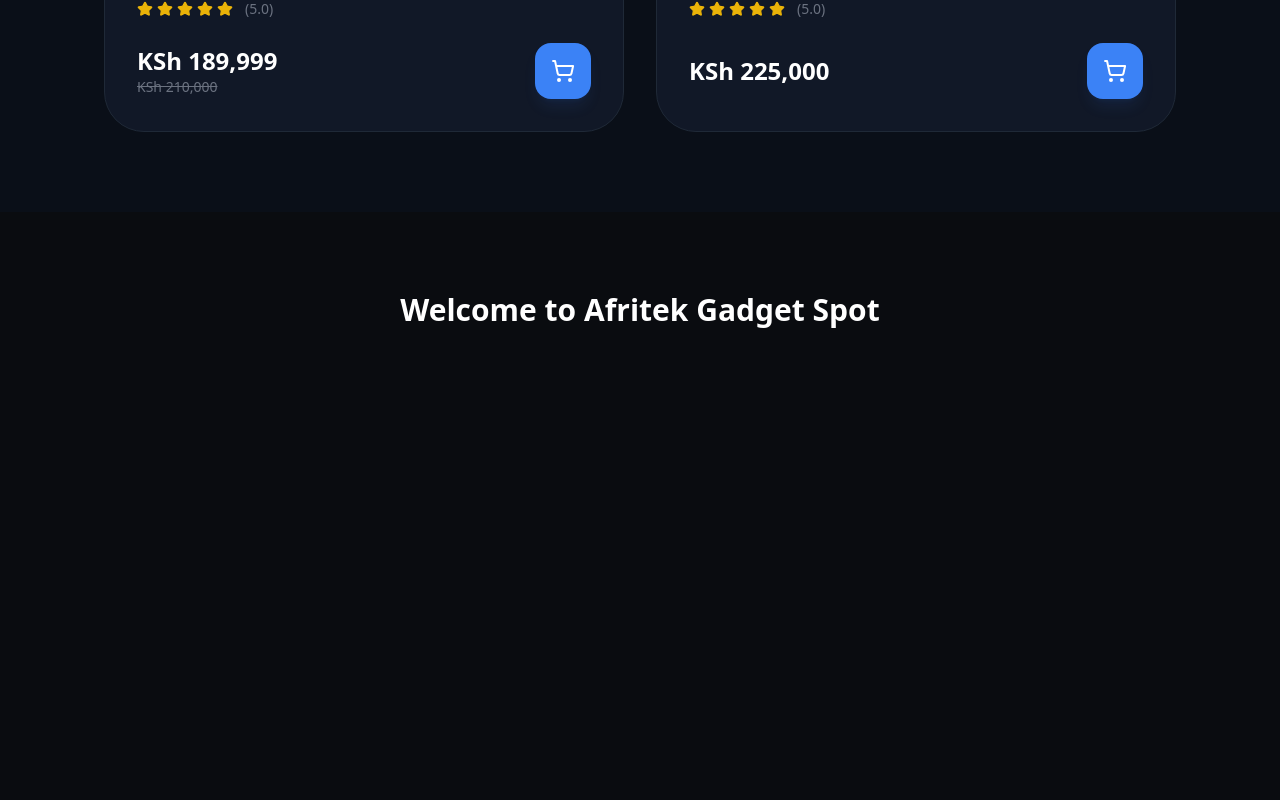
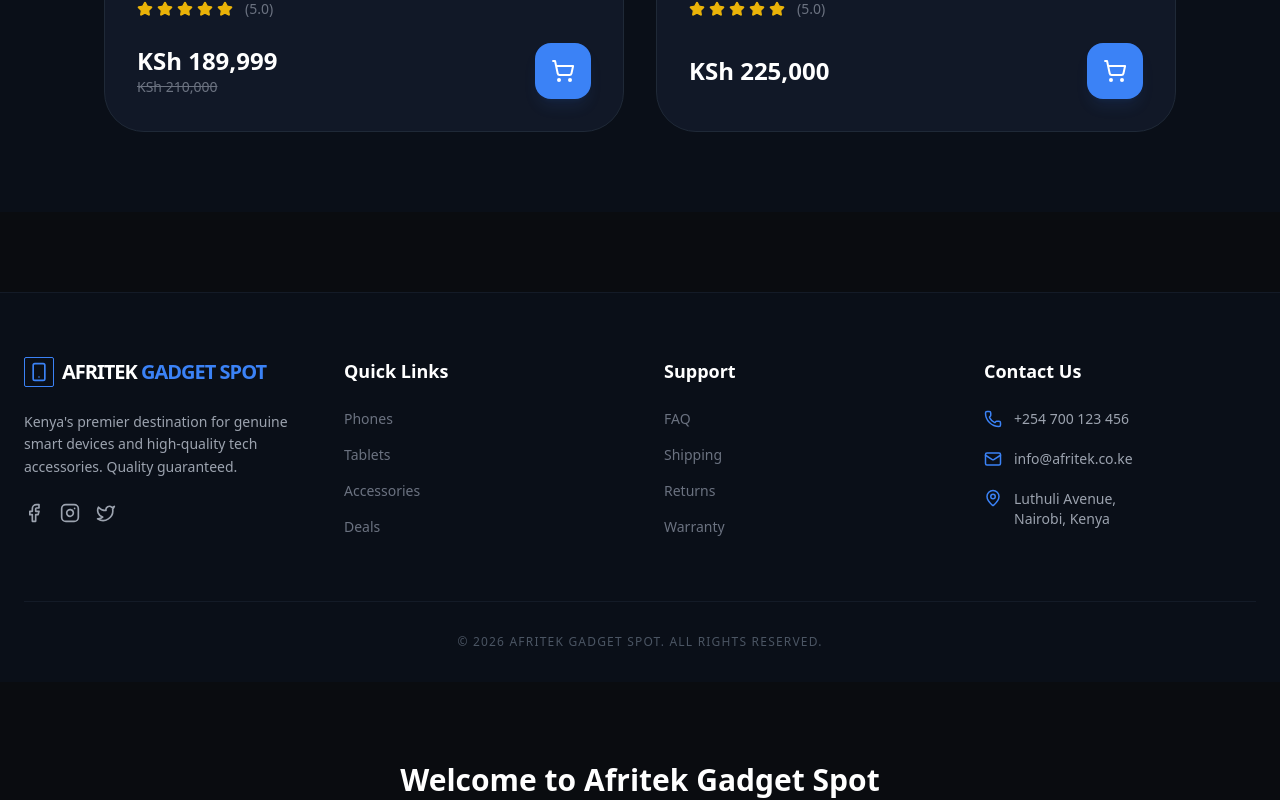
Before and after one commit to Eddahkarambu/Afritek-Gadget-Spot, a React (Create React App) app in the folder afritek-gadget-spot/: page / in a window 1280 px wide. Shown: the part 1821-2621 px from the top of the page. Before the commit the page ends 2151 px from the top, so only its background shows below. Built offline with nearby package versions, Linux system fonts and the light colour scheme.

Commit message:
created the footer

```diff
--- a/afritek-gadget-spot/src/App.js
+++ b/afritek-gadget-spot/src/App.js
@@ -3,6 +3,7 @@
 import Hero from "./components/Hero";
 import CategorySection from "./components/CategorySection";
 import FeaturedProducts from "./components/FeaturedProducts";
+import Footer from "./components/Footer";
 
 function App() {
   return (
@@ -12,6 +13,7 @@
       <Hero />
       <CategorySection />
       <FeaturedProducts />
+      <Footer />
       {/* 3. Add padding-top (pt-20) so content isn't hidden under the fixed Navbar */}
       <main className="pt-20 flex items-center justify-center">
         <h1 className="text-white text-3xl font-bold">
--- /dev/null
+++ b/afritek-gadget-spot/src/components/Footer.js
@@ -0,0 +1,81 @@
+import React from 'react';
+import { Smartphone, Phone, Mail, MapPin, Facebook, Instagram, Twitter } from 'lucide-react';
+
+const Footer = () => {
+  return (
+    <footer className="bg-[#0a0f18] border-t border-gray-800/50 pt-16 pb-8 px-6 mt-20">
+      <div className="max-w-7xl mx-auto grid grid-cols-1 md:grid-cols-4 gap-12">
+
+        {/* Column 1: Brand Info */}
+        <div className="space-y-6">
+          <div className="flex items-center gap-2">
+            <div className="border border-[#3b82f6] p-1 rounded-sm">
+              <Smartphone size={20} className="text-[#3b82f6]" />
+            </div>
+            <span className="text-white font-bold text-xl uppercase tracking-tighter">
+              Afritek <span className="text-[#3b82f6]">Gadget Spot</span>
+            </span>
+          </div>
+          <p className="text-gray-400 text-sm leading-relaxed">
+            Kenya's premier destination for genuine smart devices and high-quality tech accessories. Quality guaranteed.
+          </p>
+          <div className="flex gap-4">
+            <a href="#" className="text-gray-400 hover:text-[#3b82f6] transition-colors"><Facebook size={20} /></a>
+            <a href="#" className="text-gray-400 hover:text-[#3b82f6] transition-colors"><Instagram size={20} /></a>
+            <a href="#" className="text-gray-400 hover:text-[#3b82f6] transition-colors"><Twitter size={20} /></a>
+          </div>
+        </div>
+
+        {/* Column 2: Quick Links */}
+        <div>
+          <h4 className="text-white font-bold text-lg mb-6">Quick Links</h4>
+          <ul className="space-y-4 text-gray-500 text-sm font-medium">
+            <li><a href="#" className="hover:text-[#3b82f6] transition-colors">Phones</a></li>
+            <li><a href="#" className="hover:text-[#3b82f6] transition-colors">Tablets</a></li>
+            <li><a href="#" className="hover:text-[#3b82f6] transition-colors">Accessories</a></li>
+            <li><a href="#" className="hover:text-[#3b82f6] transition-colors">Deals</a></li>
+          </ul>
+        </div>
+
+        {/* Column 3: Support */}
+        <div>
+          <h4 className="text-white font-bold text-lg mb-6">Support</h4>
+          <ul className="space-y-4 text-gray-500 text-sm font-medium">
+            <li><a href="#" className="hover:text-[#3b82f6] transition-colors">FAQ</a></li>
+            <li><a href="#" className="hover:text-[#3b82f6] transition-colors">Shipping</a></li>
+            <li><a href="#" className="hover:text-[#3b82f6] transition-colors">Returns</a></li>
+            <li><a href="#" className="hover:text-[#3b82f6] transition-colors">Warranty</a></li>
+          </ul>
+        </div>
+
+        {/* Column 4: Contact Us */}
+        <div>
+          <h4 className="text-white font-bold text-lg mb-6">Contact Us</h4>
+          <ul className="space-y-5">
+            <li className="flex items-center gap-3 text-gray-400 text-sm">
+              <Phone size={18} className="text-[#3b82f6]" />
+              <span>+254 700 123 456</span>
+            </li>
+            <li className="flex items-center gap-3 text-gray-400 text-sm">
+              <Mail size={18} className="text-[#3b82f6]" />
+              <span>info@afritek.co.ke</span>
+            </li>
+            <li className="flex items-start gap-3 text-gray-400 text-sm">
+              <MapPin size={18} className="text-[#3b82f6] shrink-0" />
+              <span>Luthuli Avenue, <br />Nairobi, Kenya</span>
+            </li>
+          </ul>
+        </div>
+      </div>
+
+      {/* Bottom Bar */}
+      <div className="border-t border-gray-800/50 mt-16 pt-8 text-center">
+        <p className="text-gray-600 text-xs tracking-widest uppercase">
+          © 2026 Afritek Gadget Spot. All rights reserved.
+        </p>
+      </div>
+    </footer>
+  );
+};
+
+export default Footer;
```
